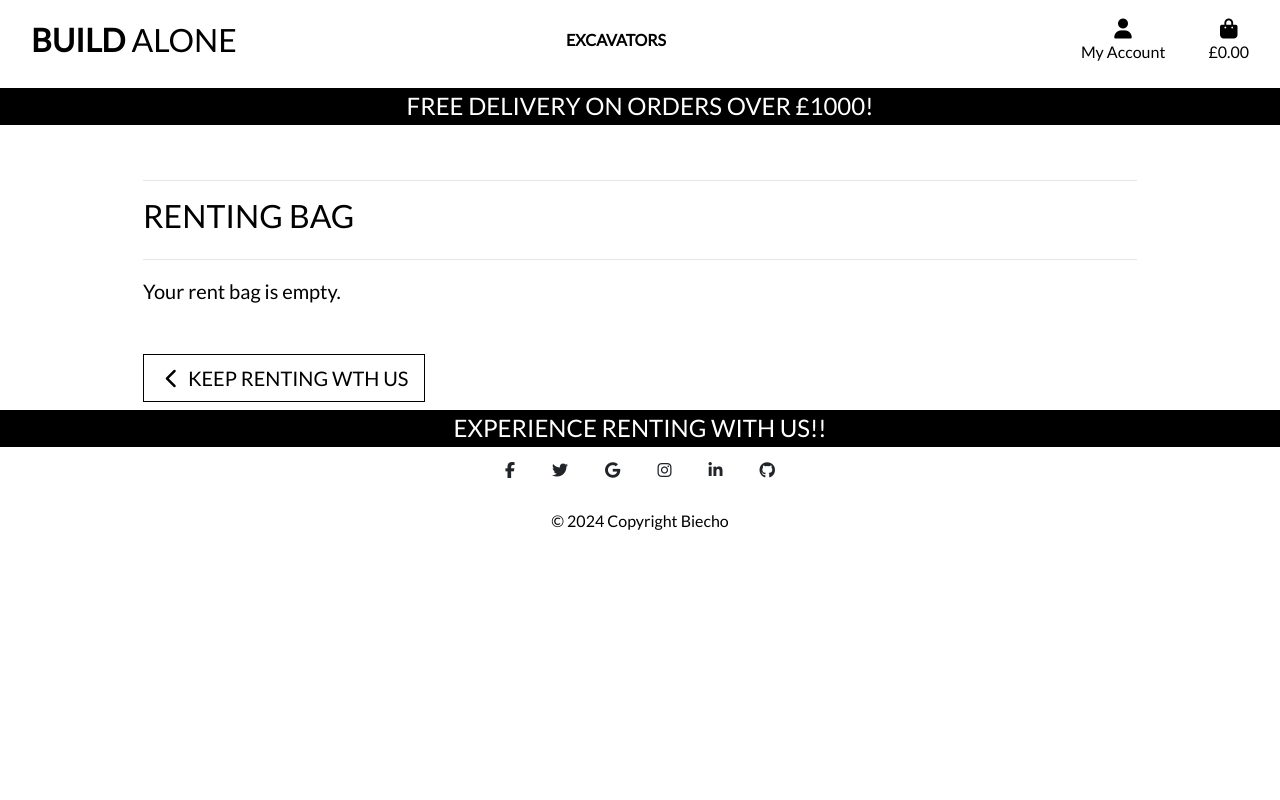
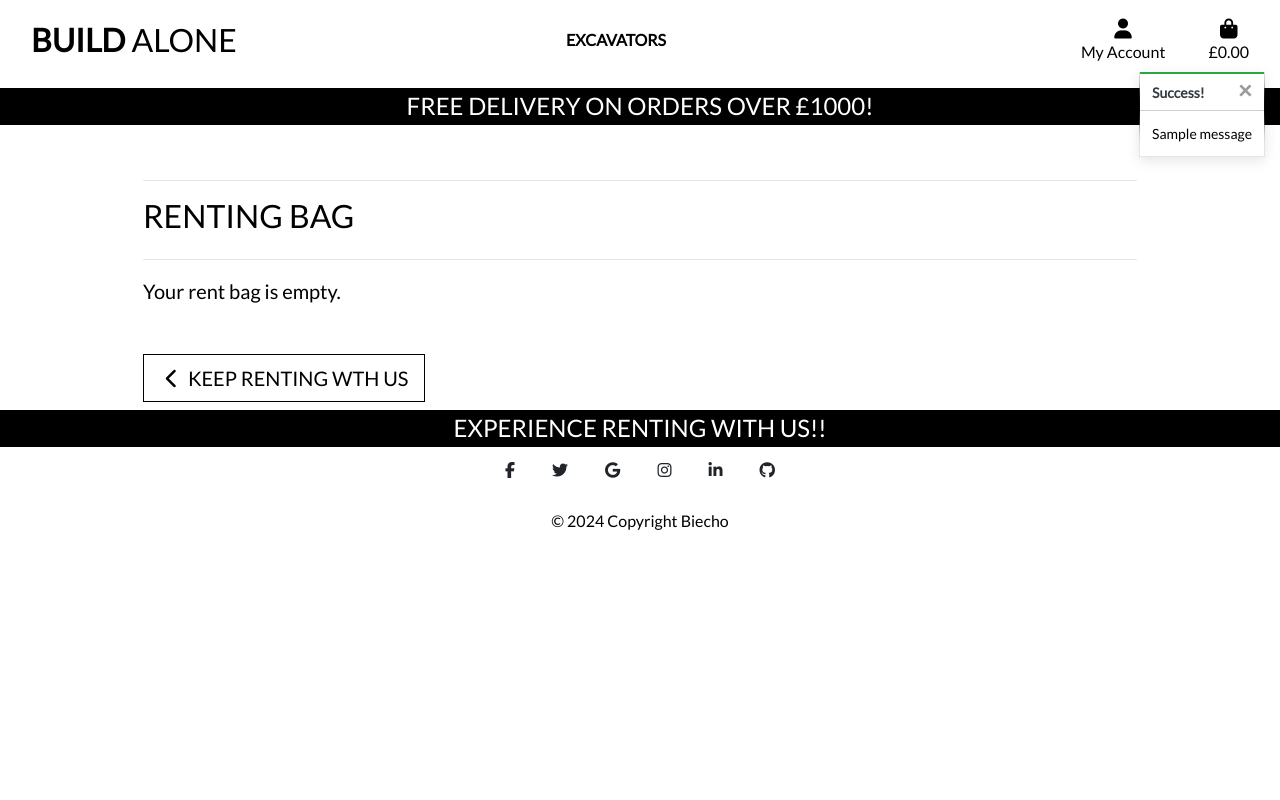
Before and after one commit to Biecho88/build_alone, a Django app: page /bag/ in a window 1280 px wide. Run offline with Django 3.2, Linux system fonts and the light colour scheme; tables that the repository leaves empty hold one stand-in row (values such as "Sample post"); one stand-in notice (Sample message) is shown; some libraries are stand-ins or nearby versions.

Commit message:
Added toasts, bootstrap templates of error, info, success and warning. Tested connection all works

```diff
--- a/bag/views.py
+++ b/bag/views.py
@@ -1,4 +1,7 @@
 from django.shortcuts import render, redirect, reverse, HttpResponse
+from django.contrib import messages
+
+from excavator.models import Excavator
 
 # Create your views here.
 
@@ -12,6 +15,7 @@ def view_bag(request):
 def add_to_bag(request, item_id):
     """ Add a quantity of the specified product to the shopping bag """
 
+    excavator = Excavator.objects.get(pk=item_id)
     quantity = int(request.POST.get('quantity'))
     redirect_url = request.POST.get('redirect_url')
     bag = request.session.get('bag', {})
@@ -20,6 +24,7 @@ def add_to_bag(request, item_id):
         bag[item_id] += quantity
     else:
         bag[item_id] = quantity
+        messages.success(request, f'Added {excavator.name} to your bag')
 
     request.session['bag'] = bag
     return redirect(redirect_url)
--- a/build_alone/settings.py
+++ b/build_alone/settings.py
@@ -77,6 +77,12 @@ TEMPLATES = [
         },
     },
 ]
+
+
+MESSAGE_STORAGE = 'django.contrib.messages.storage.session.SessionStorage'
+
+SESSION_COOKIE_SECURE = False
+
 
 AUTHENTICATION_BACKENDS = [
     # Needed to login by username in Django admin, regardless of `allauth`
--- a/static/css/base.css
+++ b/static/css/base.css
@@ -79,6 +79,23 @@ body {
     cursor: pointer;
 }
 
+/* ------------------------------- bootstrap toasts */
+
+.message-container {
+    position: fixed;
+    top: 72px;
+    right: 15px;
+    z-index: 99999999999;
+}
+
+.custom-toast {
+    overflow: visible;
+}
+
+.toast-capper {
+    height: 2px;
+}
+
 
 /* -------------------------------- Overlay to allow to cover Body picture for user to be able to see content properly on .................. */
 .overlay {
--- a/templates/base.html
+++ b/templates/base.html
@@ -104,7 +104,21 @@
         </header>
 
         {% if messages %}
-            <div class="message-container"></div>
+            <div class="message-container">
+                {% for message in messages %}
+                    {% with message.level as level %}
+                        {% if level == 40 %}
+                            {% include 'includes/toasts/toast_error.html' %}
+                        {% elif level == 30 %}
+                            {% include 'includes/toasts/toast_warning.html' %}
+                        {% elif level == 25 %}
+                            {% include 'includes/toasts/toast_success.html' %}
+                        {% else %}
+                            {% include 'includes/toasts/toast_info.html' %}
+                        {% endif %}
+                    {% endwith %}
+                {% endfor %}
+            </div>
         {% endif %}
 
         {% block page_header %}
@@ -114,6 +128,9 @@
         {% endblock %}
 
         {% block postloadjs %}
+            <script type="text/javascript">
+                $('.toast').toast('show');
+            </script>
         {% endblock %}
 
         <footer class="bg-body-tertiary text-center">
--- /dev/null
+++ b/templates/includes/toasts/toast_success.html
@@ -0,0 +1,13 @@
+<div class="toast custom-toast rounded-0 border-top-0" data-autohide="false">
+    <div class="arrow-up arrow-success"></div>
+    <div class="w-100 toast-capper bg-success"></div>
+    <div class="toast-header bg-white text-dark">
+        <strong class="mr-auto">Success!</strong>
+        <button type="button" class="ml-2 mb-1 close text-dark" data-dismiss="toast" aria-label="Close">
+            <span aria-hidden="true">&times;</span>
+        </button>
+    </div>
+    <div class="toast-body bg-white">
+        {{ message }}
+    </div>
+</div>
```
Also changed, not shown: templates/includes/toasts/toast_error.html (added, +13 -0 lines), templates/includes/toasts/toast_info.html (added, +13 -0 lines), templates/includes/toasts/toast_warning.html (added, +13 -0 lines).
